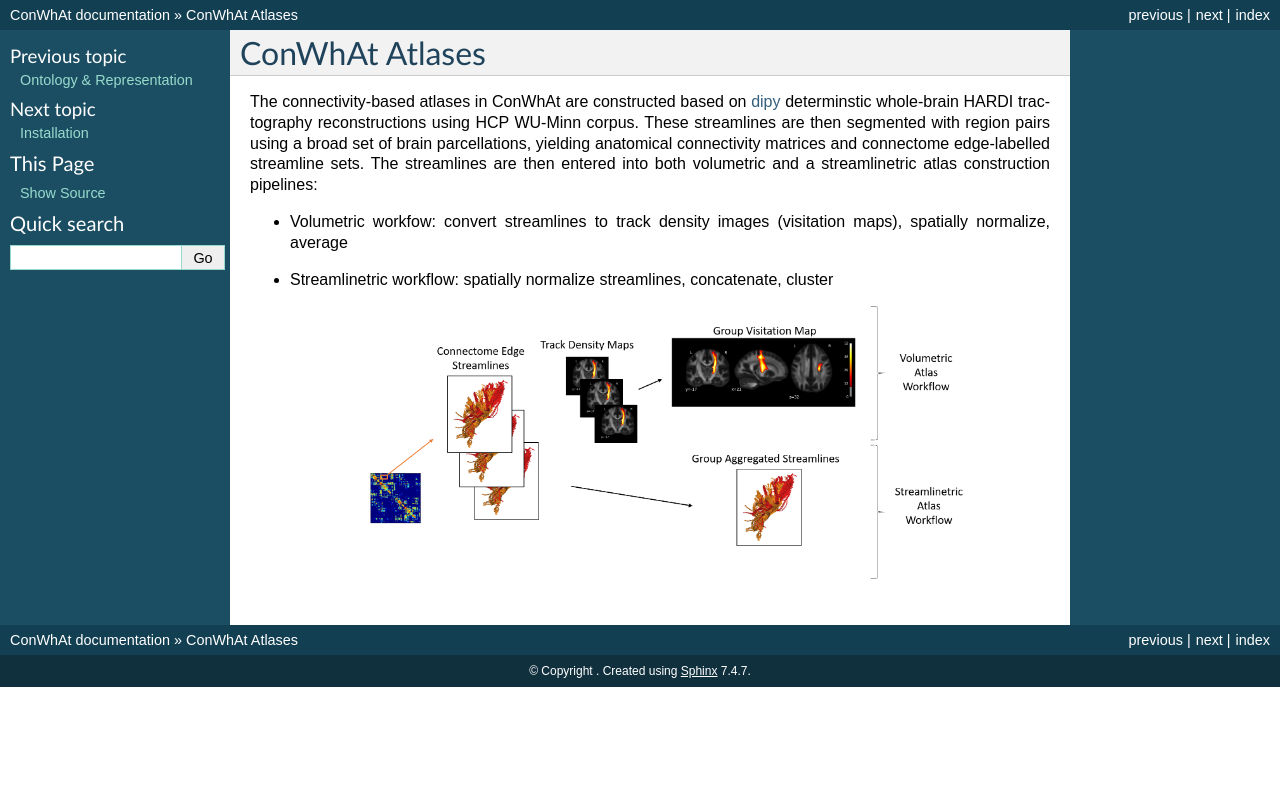
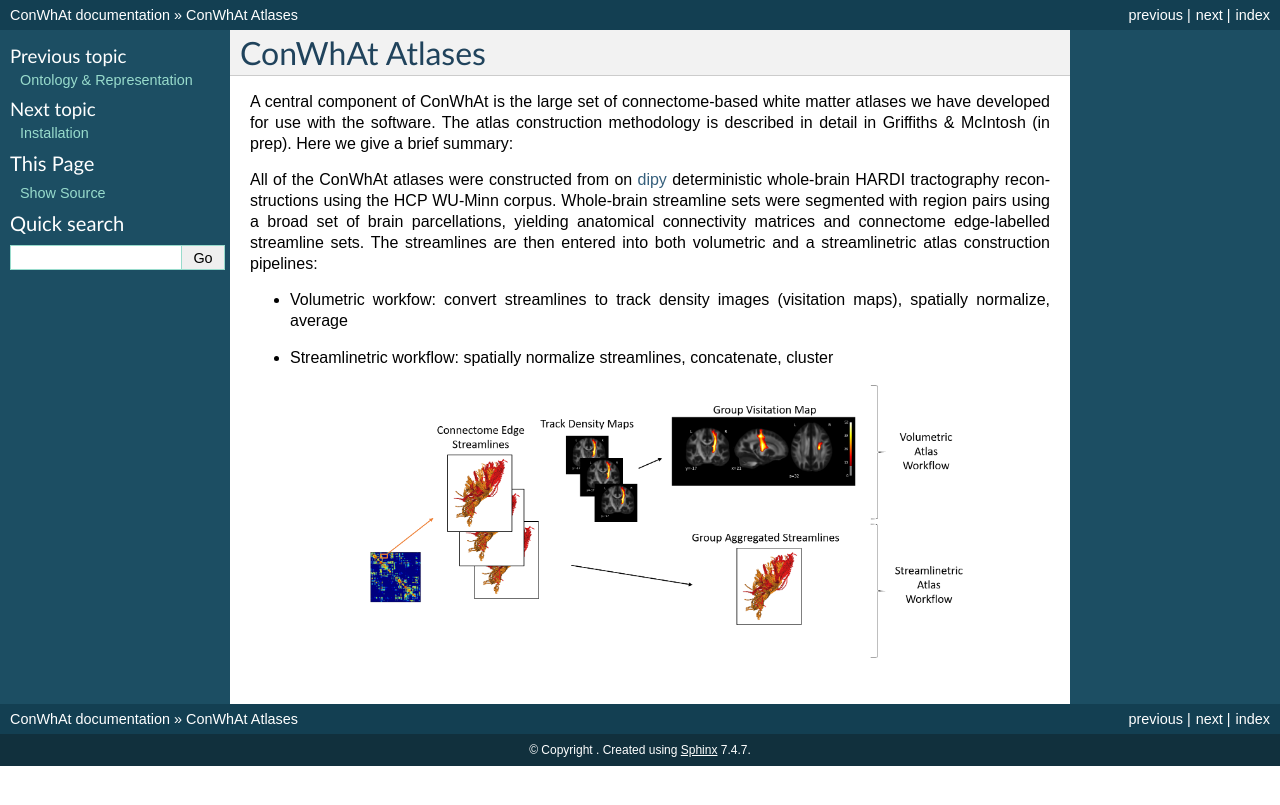
Before and after one commit to JohnGriffiths/ConWhAt, a Sphinx documentation site: the page built from docs/about_conwhat/conwhat_atlases.rst, in a window 1280 px wide. Shown: the top 805 px of the page. Built offline with Sphinx 7.4.7, drawn with Linux system fonts in a browser that asks for light colours.

Commit message:
update atlas docs

```diff
--- a/docs/about_conwhat/conwhat_atlases.rst
+++ b/docs/about_conwhat/conwhat_atlases.rst
@@ -2,8 +2,10 @@
 ConWhAt Atlases
 ===========================
 
+A central component of ConWhAt is the large set of connectome-based white matter atlases we have developed for use with the software. The atlas construction methodology is described in detail in Griffiths & McIntosh (in prep). Here we give a brief summary:
 
-The connectivity-based atlases in ConWhAt are constructed based on `dipy <http://nipy.org/dipy/>`_ determinstic whole-brain HARDI tractography reconstructions using HCP WU-Minn corpus. These streamlines are then segmented with region pairs using a broad set of brain parcellations, yielding anatomical connectivity matrices and connectome edge-labelled streamline sets. The streamlines are then entered into both volumetric and a streamlinetric atlas construction pipelines:
+
+All of the ConWhAt atlases were constructed from on `dipy <http://nipy.org/dipy/>`_ deterministic whole-brain HARDI tractography reconstructions using the HCP WU-Minn corpus. Whole-brain streamline sets were segmented with region pairs using a broad set of brain parcellations, yielding anatomical connectivity matrices and connectome edge-labelled streamline sets. The streamlines are then entered into both volumetric and a streamlinetric atlas construction pipelines:
 
 - Volumetric workfow: convert streamlines to track density images (visitation maps), spatially normalize, average
 - Streamlinetric workflow: spatially normalize streamlines, concatenate, cluster
```
